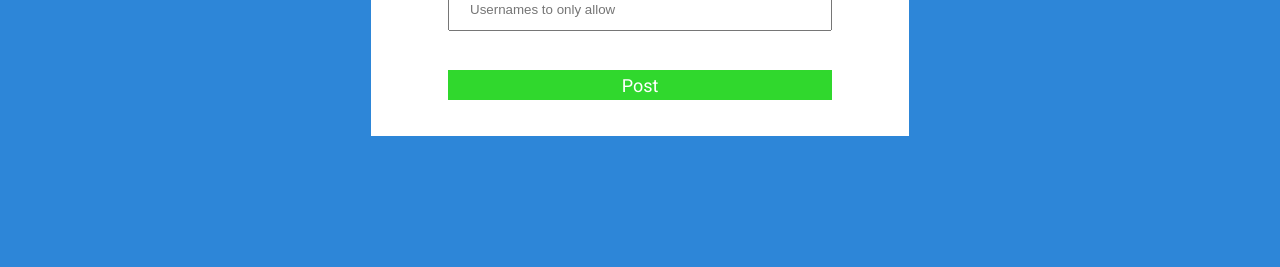
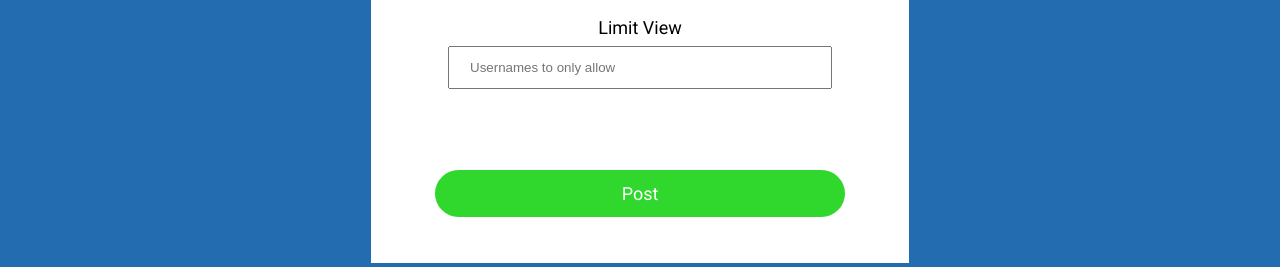
Before and after one commit to CSE370HCI/fantasticfour, a React (Create React App) app: page /upload in a window 1280 px wide. Shown: the part 499-766 px from the top of the page. Built offline with nearby package versions, Linux system fonts and the light colour scheme; no server answers.

Commit message:
Fixed Profile Link Redirect and Post CSS
-Slightly darkened the blue background to make it somewhat easier to differentiate from buttons
-Modified comments and added custom scrollbar

```diff
--- a/src/App.css
+++ b/src/App.css
@@ -3,7 +3,7 @@
 
 .App {
   text-align: center;
-  background-color: #2D86D8;
+  background-color: #236cb0;
 }
 
 .App-logo {
@@ -12,7 +12,7 @@
 
 .App-header {
 
-  background-color: #2D86D8;
+  background-color: #236cb0;
   min-height: 100vh;
   display: flex;
   flex-direction: row;
@@ -251,7 +251,7 @@ input {
   left: 72%;
   position: fixed;
   top: 0px;
-  background-color: #2D86D8;
+  background-color: #236cb0;
   height:100%;
   width: 28%;
 }
@@ -416,17 +416,21 @@ input {
 }
 
 .desktop-delete {
+    background: #FF5959;
+    display: inline-block;
     max-width: 426px;
     width: 80%;
     height: 47.41px;
-    background: #FF5959;
     padding: 0;
     border: none;
     color: #FFFFFF;
     font-family: 'Roboto', sans-serif;
     font-size: 18px;
+    margin: 20px;
+    margin-top: 10%;
     cursor: pointer;
     transition-duration: 0.4s;
+    border-radius: 24px;
 }
 
 .desktop-delete:hover {
@@ -656,3 +660,19 @@ heading{
 .allowing-button button:hover {
   cursor: pointer;
 }
+
+::-webkit-scrollbar {
+  width: 10px;
+}
+
+::-webkit-scrollbar-track {
+  background: #f1f1f1;
+}
+
+::-webkit-scrollbar-thumb {
+  background: #888;
+}
+
+::-webkit-scrollbar-thumb:hover {
+  background: #555;
+}
--- a/src/Component/Navbar.jsx
+++ b/src/Component/Navbar.jsx
@@ -76,6 +76,10 @@ class Navbar extends React.Component {
       }
   }
 
+  profileRedirect = () => {
+    window.location.href = "/profile/" + sessionStorage.getItem("user");
+  };
+
   logout = () => {
     sessionStorage.removeItem("token", null);
     sessionStorage.removeItem("user", null);
@@ -140,7 +144,7 @@ class Navbar extends React.Component {
             </Link>
           </li>
           <li className="signupbar">
-            <Link to={"/profile/" + sessionStorage.getItem("user")} title="My Profile" style={{textDecoration: 'none', color: 'black'}}>
+            <Link onClick={this.profileRedirect} title="My Profile" style={{textDecoration: 'none', color: 'black'}}>
               <img src={this.state.profile_picture} alt="profile picture" className="small-profile-picture"/>
             </Link>
           </li>
--- a/src/Component/Post.jsx
+++ b/src/Component/Post.jsx
@@ -471,9 +471,6 @@ export default class Post extends React.Component {
                     <div className={this.isDown()} onClick={event => this.dislike(event)} tabindex="0">
                       <img src={downArrow} className={(this.state.userreaction === -1) ? 'arrowsLit' : 'arrows'} alt={this.state.userreaction}/>
                     </div>
-                    <div>
-                      {this.showLikes()}
-                    </div>
                     <div className="comment-count-text">
                       {this.state.commentCount} Comments
                     </div>
@@ -506,9 +503,6 @@ export default class Post extends React.Component {
               </div>
               <div className={this.isDown()} onClick={event => this.dislike(event)} >
                 <img src={downArrow} className={(this.state.userreaction === -1) ? 'arrowsLit' : 'arrows'} alt={this.state.userreaction}/>
-              </div>
-              <div>
-                {this.showLikes()}
               </div>
               <div className="comment-count-text">
                 {this.state.commentCount} Comments
--- a/src/Component/Upload.jsx
+++ b/src/Component/Upload.jsx
@@ -271,7 +271,7 @@ export default class Upload extends React.Component {
             <input type="text" className="upload-input" onChange={this.updateRestrictedTo} placeholder="Usernames to only allow"/>
           <br/>
           <br/>
-          <input className="submit-button" type="submit" value="Post" />
+          <input className="desktop-confirm" type="submit" value="Post" />
           <br/>
           {this.state.post_message}
         </form>
--- a/src/Component/styles/Post.css
+++ b/src/Component/styles/Post.css
@@ -190,10 +190,8 @@
 .comment {
   display: flex;
   flex-direction:row;
-  border-width: 1px;
-  border-style: solid;
-  border-color: black;
-  background-color: #BCBCBC;
+  margin-top: 3px;
+  background-color: #dedede;
 }
 
 .commentInterations{
--- a/src/Component/styles/Upload.css
+++ b/src/Component/styles/Upload.css
@@ -22,13 +22,20 @@
 
 input::-webkit-file-upload-button{
   background: #2D86D8;
-  padding: 3px;
+  display: inline-block;
+      max-width: 426px;
+      width: 80%;
+      height: 47.41px;
+      padding: 0;
       border: none;
       color: #FFFFFF;
       font-family: 'Roboto', sans-serif;
       font-size: 18px;
+      margin: 20px;
+      margin-top: 10%;
       cursor: pointer;
       transition-duration: 0.4s;
+      border-radius: 24px;
 }
 
 input::-webkit-file-upload-button:hover {
```
Lines whose indentation alone changed are shown as unchanged.
